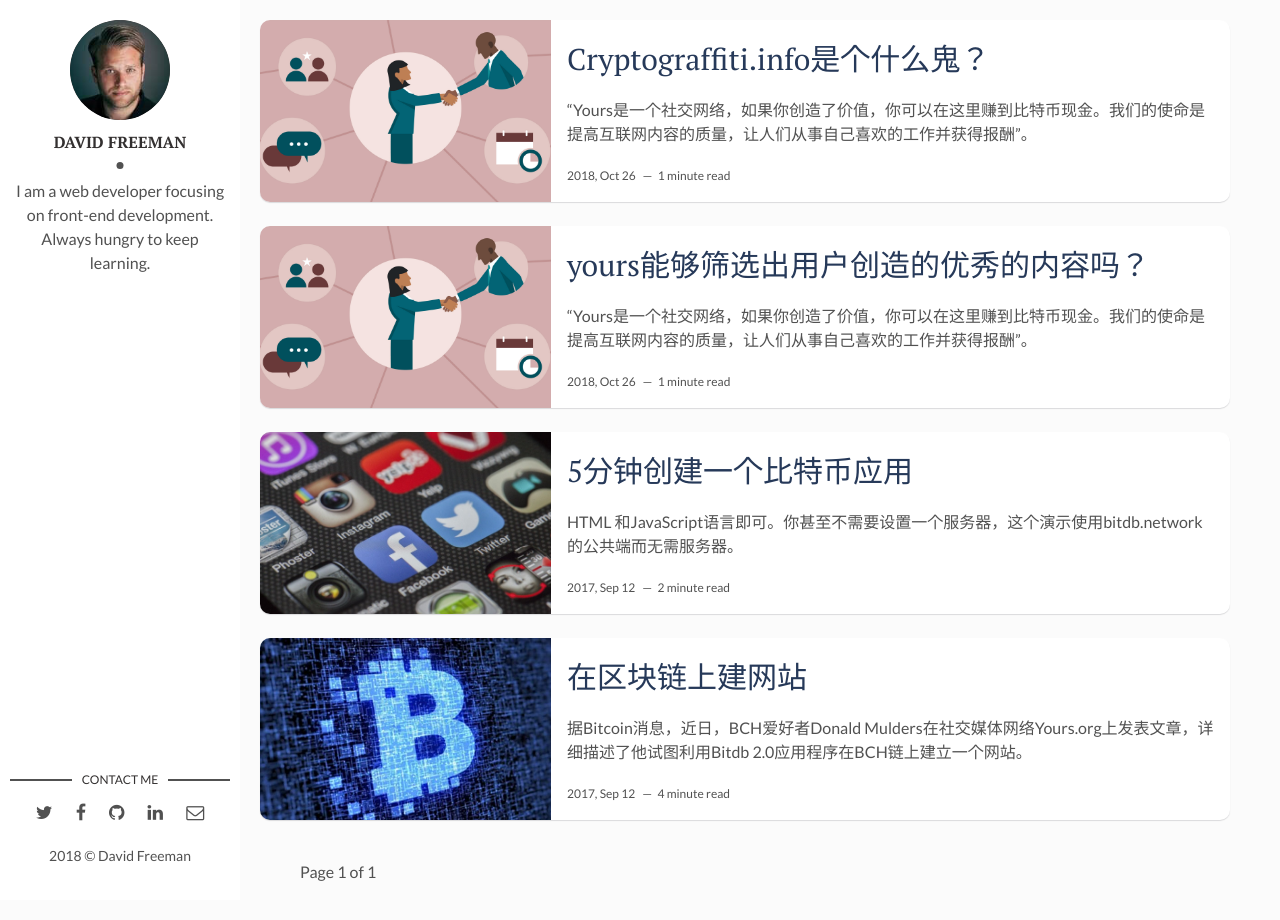
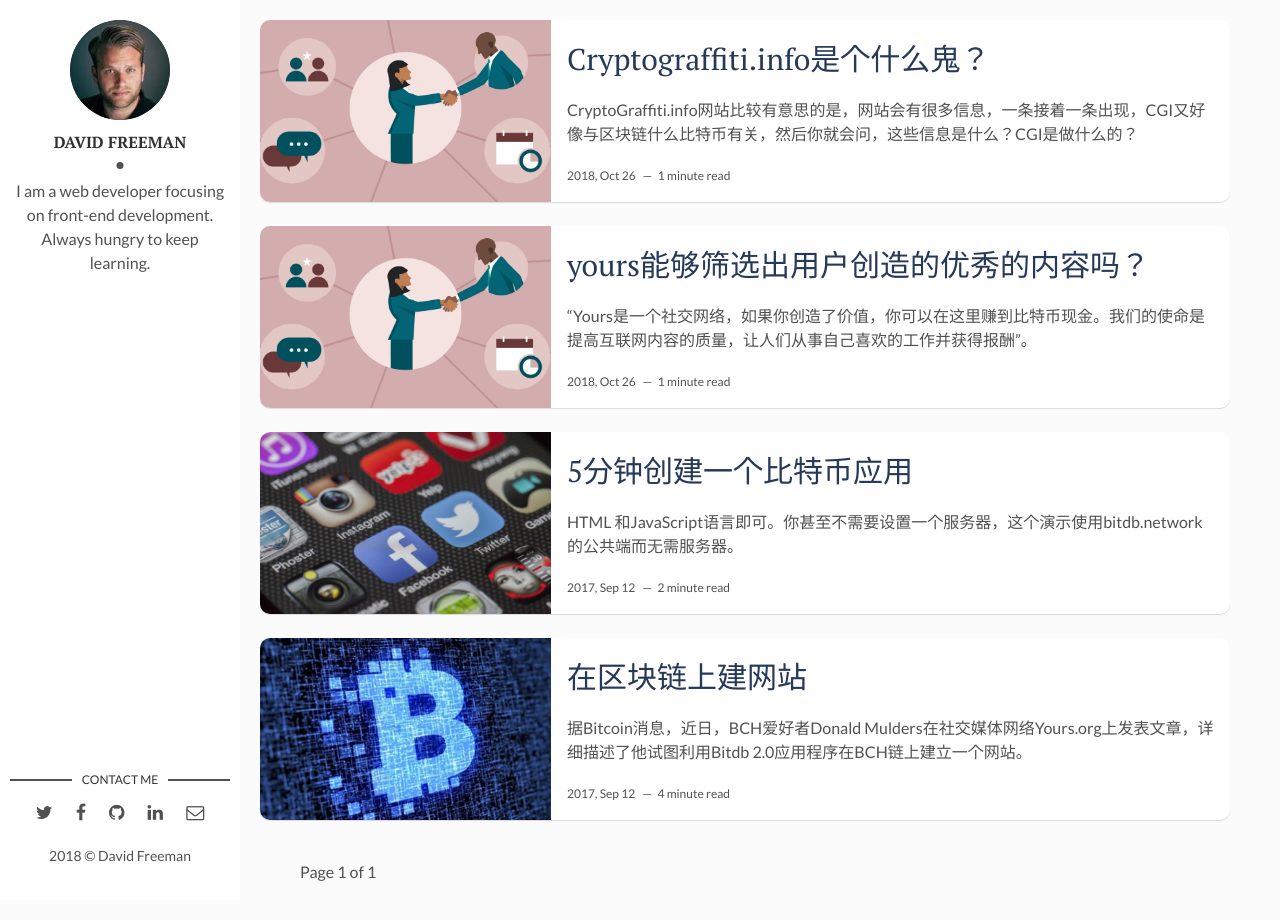
Before and after one commit to welilili/blockchain, a Jekyll site: the page built from index.html, in a window 1280 px wide. Built offline with Jekyll 4.4.1, drawn with Linux system fonts in a browser that asks for light colours; the list of posts is cut into pages by our own code; some of the changed lines change nothing that is shown.

Commit message:
Initial commit

```diff
--- a/_posts/2018-10-28-Cryptograffiti.info是个什么鬼？.markdown
+++ b/_posts/2018-10-28-Cryptograffiti.info是个什么鬼？.markdown
@@ -7,4 +7,44 @@
 fig-caption: # Add figcaption (optional)
 tags: [比特币, yours]
 ---
-“Yours是一个社交网络，如果你创造了价值，你可以在这里赚到比特币现金。我们的使命是提高互联网内容的质量，让人们从事自己喜欢的工作并获得报酬”。<!-- more -->
+CryptoGraffiti.info网站比较有意思的是，网站会有很多信息，一条接着一条出现，CGI又好像与区块链什么比特币有关，然后你就会问，这些信息是什么？CGI是做什么的？<!-- more -->
+
+所以我就有点好奇，感觉看不懂。
+
+> 比特币区块链是一个去中心化的数据库，其主要目的是保护和保存所有比特币交易。它也可以用来存储其他数据。CGI允许任何人轻松地解码和读取保存在块链上的任意消息。没有谁有能力修改或截断这些消息。
+>
+> info实时监控比特币网络，并试图检测包含可读的文本消息或已知格式文件的交易。当它发现这样一个交易时，它将在一个矿工确认后在read选项卡下发布。我们的解码器甚至能够找到那些来自第三方的信息(比如memo.cash)。
+>
+> 数以百万计的比特币用户正在他们的电脑上存储相同的数据。info提供了将数据编码到标准比特币交易中，从而在区块链上永久存储数据的功能。明智的做法是负责任地、谨慎地使用此web服务，因为存储在块链上的所有数据将永远保留在那里。
+>
+> 在使用我们的信息编码服务(在write选项下提供)时，您将被要求使用且仅可使用比特币现金进行支付。我们的完全自动化的消息编码器计算您的消息的成本基于其大小，增加10%的服务费。我们使用这些费用来保持这项服务不含广告。
+>
+> 一旦编码器检测到传入的支付，它就会使用该特定的支付来创建一个新的事务作为您的消息的主机。这意味着您的消息只能存储在区块链中，在其各自的支付被矿工确认之后。这也意味着你的信息将直接链接到支付过此信息的比特币地址。
+>
+> 这个服务是自动运行的，不会被调节，因为区块链不能被调节。解码和编码仅在用户的web浏览器中使用JavaScript完成。本网站的作者不对其显示的内容负责。观众谨慎是建议的。
+
+这是2018/10/29的介绍信息，特别巧，昨天我看到的是另一个版本，介绍信息上没有提到收费，今天就改了，现在要收取10%的费用了。
+
+上面的介绍看了，还是有点懵，不过好像info是将信息编码，编码进一个比特币交易中，然后这就会储存到区块链中，好像是这样，而且储存在区块链上就会永久地在那里。（CryptoGraffiti.info offers the functionality to store data permanently on the block chain by encoding it into a standard Bitcoin transaction.）
+
+好吧，可是我想这有什么用？永久的意思是什么？比特币交易时可以添加备注信息吗？就像微信支付宝转账时可以备注一下，然后就储存在区块链上啦？
+
+还有区块链上的信息格式是什么？是二进制，我的意思是，info不是提到了一个编码吗？肯定是将比如一个文本格式的东西转化了，那区块链用的语言是什么？区块链储存的地方还是服务器，对吗？不然也不会要来收费？虽然我很想提一个问题是区块链到底是一个什么东西？但在这里暂且不表，不行，我得提出来，block chain，是真的是一块一块的组合在一起吗？就像做过的拼图游戏，所有的信息以拼图的方式聚集在一起，然后这个拼图就会永久的存在？
+
+--------------
+
+找了一篇文章《Data Insertion in Bitcoin’s Blockchain》，主要讲的就是讲储存数据到比特币区块链上的各种现有的方法。
+
+1. 你不能阻止其他人储存任意的数据到区块链。
+2. 2015年就有比特币用户将ASCII/二进制的数据嵌入区块链交易中啦。
+3. 比特币创建交易的语言就叫脚本，包含输入和输出脚本
+4. 现在有5种标准脚本类型被比特币交易接受和使用，分别是Pay-to-Public-Key (P2PK), Pay-to-Public-Key-Hash (P2PKH), Multi-Signature, Payto-Script-Hash (P2SH),  OP_RETURN。
+5. 脚本和交易有技术上的限制，比如一个标准的比特币交易限制在100KB，这些限制大都是区块链核心源代码isStandard()引起的。
+
+文章最后总结了这5中方法的优缺点如下，然后认为现在还没有完全理想的数据储存脚本。
+
+![](E:\git_project\blockchain\assets\img\2018.10.29.JPG)
+
+-------------------
+
+到了现在我似乎有点明白了，区块链好像是个分布式账本，就是记录数据的地方，就像记录账本的本子。
```
Also changed, not shown: assets/img/2018.10.29.JPG (added).
